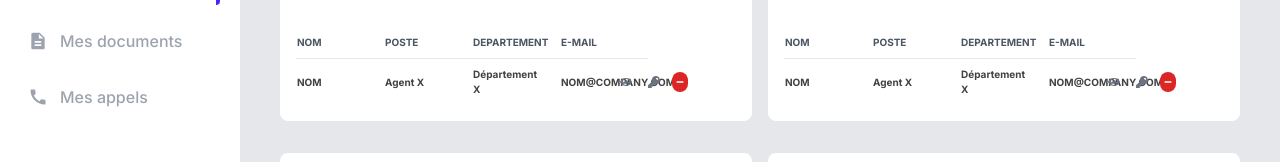
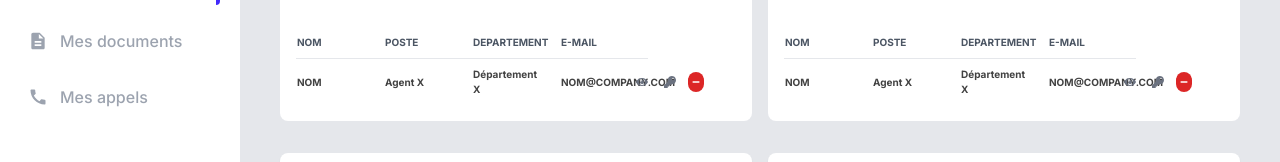
Before and after one commit to aminebalti55/poc-eyestant-frontend, a Next.js app: page /Dashboard in a window 1280 px wide. Both pictures are taken after a click on the item "Mes utilisateurs". Shown: the part 177-339 px from the top of the page. Built offline with nearby package versions, Linux system fonts and the light colour scheme.

Commit message:
small_adjusments

```diff
--- a/src/app/components/Molecules/TableRowActions.jsx
+++ b/src/app/components/Molecules/TableRowActions.jsx
@@ -4,7 +4,7 @@ import React from 'react';
 import IconButton from '../Atoms/IconButton';
 
 const TableRowActions = ({ onDelete, index }) => (
-  <div className="flex justify-end space-x-2 pr-8">
+  <div className="flex justify-end space-x-2 pr-4">
     <IconButton icon="eye" className="text-gray-500 cursor-pointer" size={12} />
     <IconButton icon="key" className="text-gray-500 cursor-pointer" size={12} />
     <IconButton icon="minus" className="bg-red-600 text-white" size={8} onClick={() => onDelete(index)} />
```
